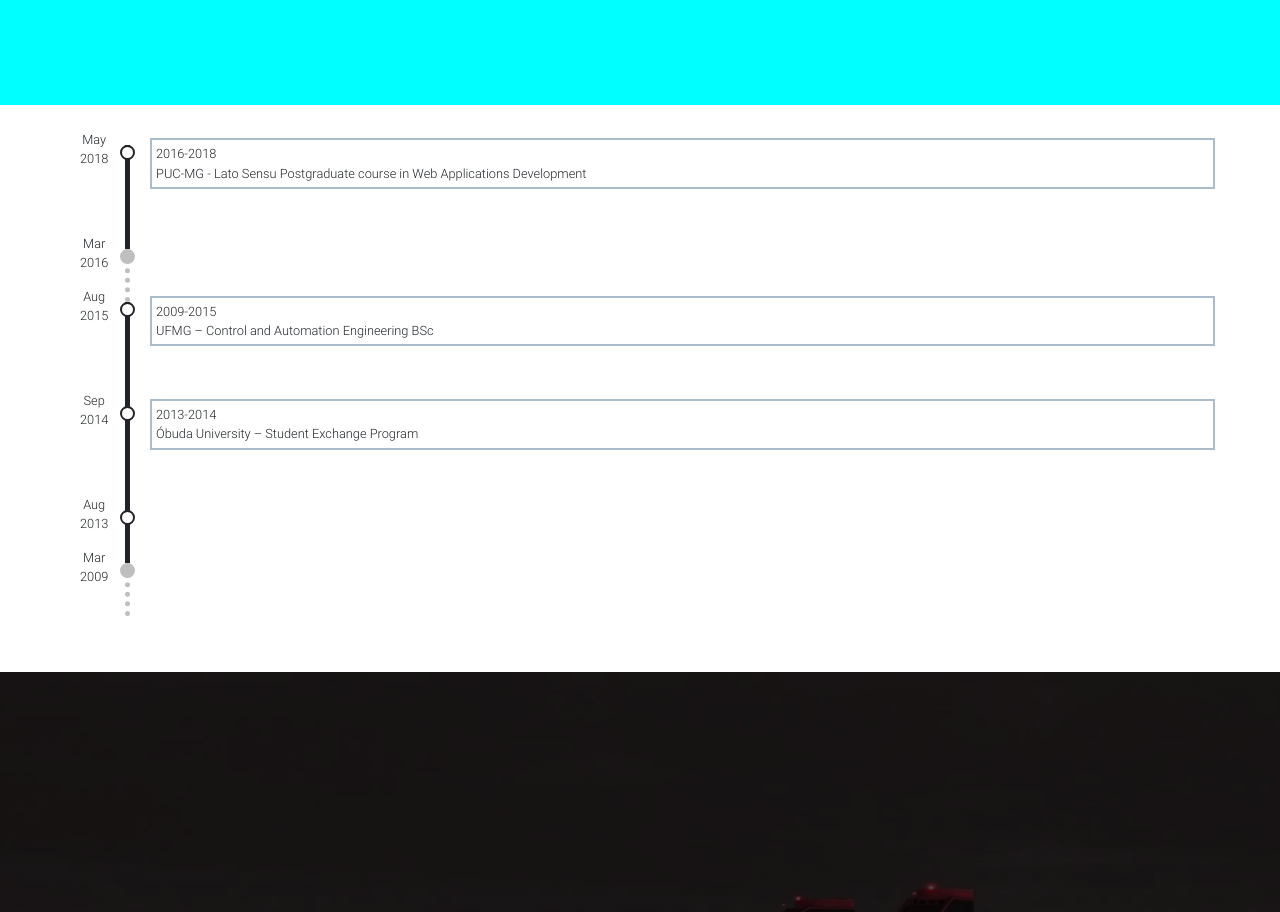
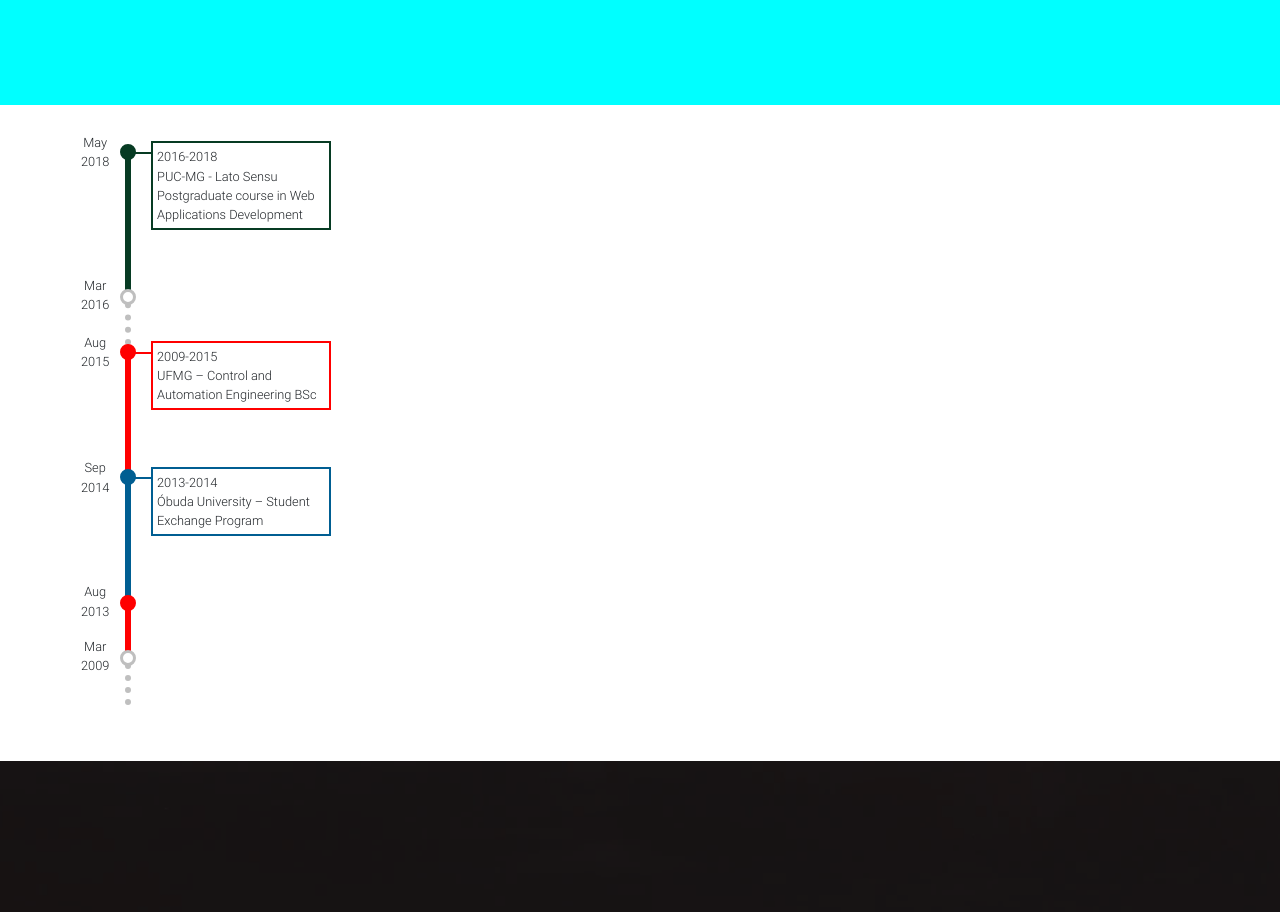
Before and after one commit to tcortes55/tc, a plain HTML site: page TarcisioCortes/index.html in a window 1280 px wide. Shown: the part 2960-3872 px from the top of the page. Drawn offline with Linux system fonts and the light colour scheme; files whose address does not match are found by name.

Commit message:
Timeline - continuing

```diff
--- a/TarcisioCortes/css/style.css
+++ b/TarcisioCortes/css/style.css
@@ -215,7 +215,7 @@ img {
 }
 
 .timeline-item {
-  border-left: 5px solid;
+  border-left: 6px solid;
 /*  height: 100%;*/
 /*  background: #000;*/
 /*  left: -30px;*/
@@ -224,24 +224,41 @@ img {
 }
 
 .timeline-item-empty {
-    border-left: 5px dotted #bfbfbf;
+    border-left: 6px dotted #bfbfbf;
 }
 
 .bolinha {
+    content: '';
+    width: 16px;
+    height: 16px;
+    border-radius: 100%;
+    position: relative;
+    left: -11px;
+    top: -1px;
+}
+
+.line {
   content: '';
-  width: 15px;
-  height: 15px;
-  border-radius: 50%;
-  border: 2px solid;
+  width: 18px;
+  height: 0px;
+  border: 1px solid;
   position: relative;
-  background: #fff;
-  left: -10px;
-  top: 0;
+/*  background: #fff;*/
+  left: 3px;
+  top: -9px;
+
+}
+
+.timeline-item .bolinha {
+    border: 8px solid;
+    background-color: ;
 }
 
 .timeline-item-empty .bolinha {
+    border: 3px solid;
     border-color: #bfbfbf;
-    background-color: #bfbfbf;
+    background: #fff;
+/*    background-color: #bfbfbf;*/
 }
 
 .timeline-date {
@@ -259,7 +276,30 @@ img {
     left: 20px;
     top: -60px;
 /*    margin-left: 20px;*/
-    border: 2px solid #abc;
+    border: 2px solid;
     font-size: 0.8em;
     padding: 4px;
+    max-width: 180px;
 }
+
+
+
+
+
+
+
+
+
+
+/*Setting colors for each institution*/
+.ufmg, .ufmg .bolinha, .ufmg .line, .ufmg .timeline-item-content {
+    border-color: red;
+}
+
+.obuda, .obuda .bolinha, .obuda .line, .obuda .timeline-item-content {
+    border-color: #005e92;
+}
+
+.puc, .puc .bolinha, .puc .line, .puc .timeline-item-content {
+    border-color: #073b23;
+}
--- a/TarcisioCortes/index.html
+++ b/TarcisioCortes/index.html
@@ -196,8 +196,9 @@
                 <div class="row timeline-container">
                 <div class="container">
                     <ul>
-                        <li class="timeline-item">
+                        <li class="timeline-item puc">
                             <div class="bolinha"></div>
+                            <div class="line"></div>
                             <div class="timeline-date">May<br>2018</div>
 
                             <div class="timeline-item-content">
@@ -209,8 +210,9 @@
                             <div class="bolinha"></div>
                             <div class="timeline-date">Mar<br>2016</div>
                         </li>
-                        <li class="timeline-item">
+                        <li class="timeline-item ufmg">
                             <div class="bolinha"></div>
+                            <div class="line"></div>
                             <div class="timeline-date">
                                 <span class="text-center">Aug<br>2015</span>
                             </div>
@@ -221,8 +223,9 @@
                             </div>
                         </li>
 
-                        <li class="timeline-item">
+                        <li class="timeline-item obuda">
                             <div class="bolinha"></div>
+                            <div class="line"></div>
                             <div class="timeline-date">Sep<br>2014</div>
 
                             <div class="timeline-item-content">
@@ -232,7 +235,7 @@
                             </div>
                         </li>
 
-                        <li class="timeline-item">
+                        <li class="timeline-item ufmg">
                             <div class="bolinha"></div>
                             <div class="timeline-date">Aug<br>2013</div>
                         </li>
```
